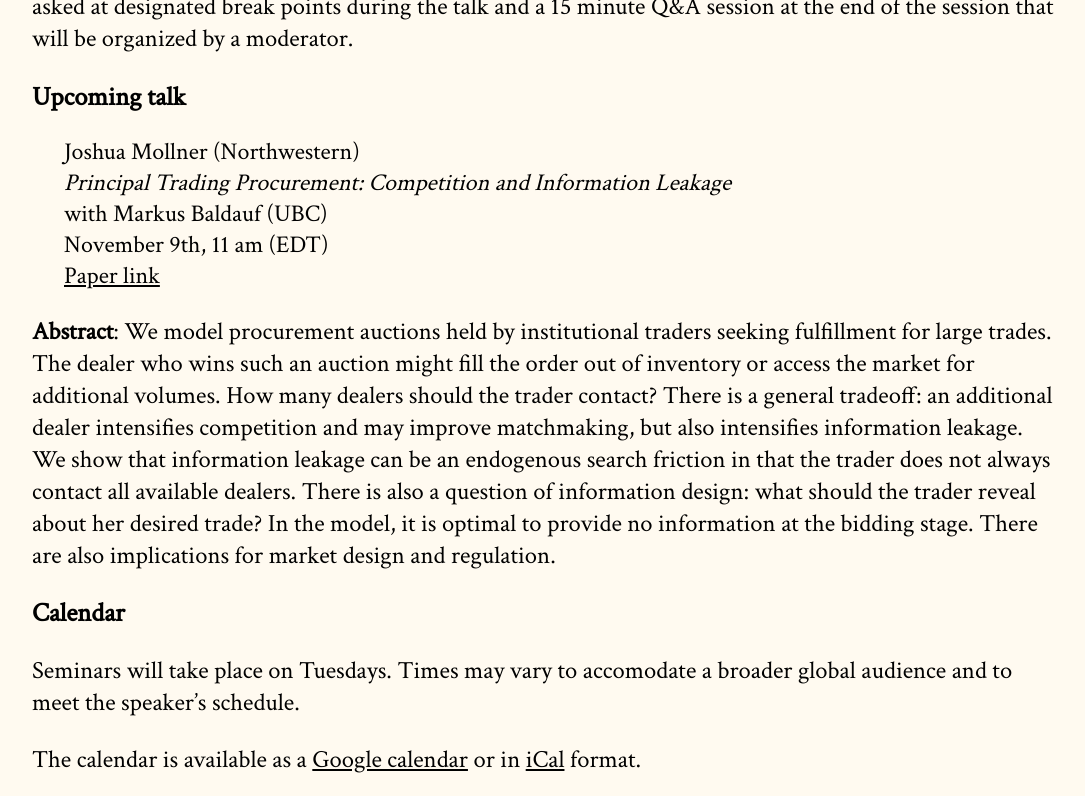
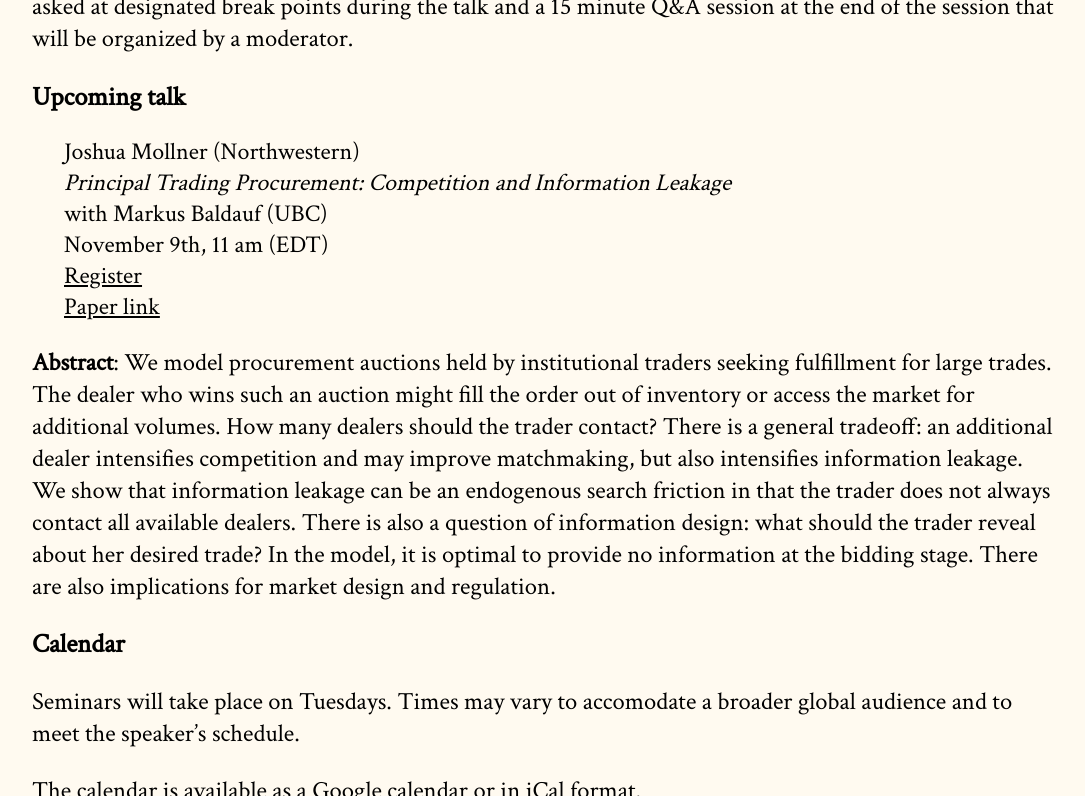
Before and after one commit to cpfiffer/microstructure.exchange, a Jekyll site: the page built from index.md, in a window 1280 px wide and 900 px high, scrolled down 381 px, cut to the strip 0-796 px from the top of the window. Shown: the whole strip, without its empty margins (96-1181 px from the left). Built offline with Jekyll 4.4.1, drawn with Linux system fonts in a browser that asks for light colours; some web fonts are replaced.

Commit message:
Add mollner link

```diff
--- a/_config.yml
+++ b/_config.yml
@@ -17,7 +17,7 @@ speaker-info:
   speaker-date: November 9th, 11 am (EDT)
   # discussant: "Daniel Barth (Federal Reserve)"
   paper-link: /papers/CompetitionAndInformationLeakage.pdf
-  # webinar-link: https://stockholmuniversity.zoom.us/meeting/register/u5MocuihpjMrGdezQw6s-2fg2OaYbTN-B4vf
+  webinar-link: https://stockholmuniversity.zoom.us/meeting/register/u5IpcuCprTIoGNxMe5VGr8DPux78-Jx1ynqJ
   # slides-link: /slides/RobinhoodSlides_TME.pdf
 
 # Fall 2021 - Presenter (moderator)
```
